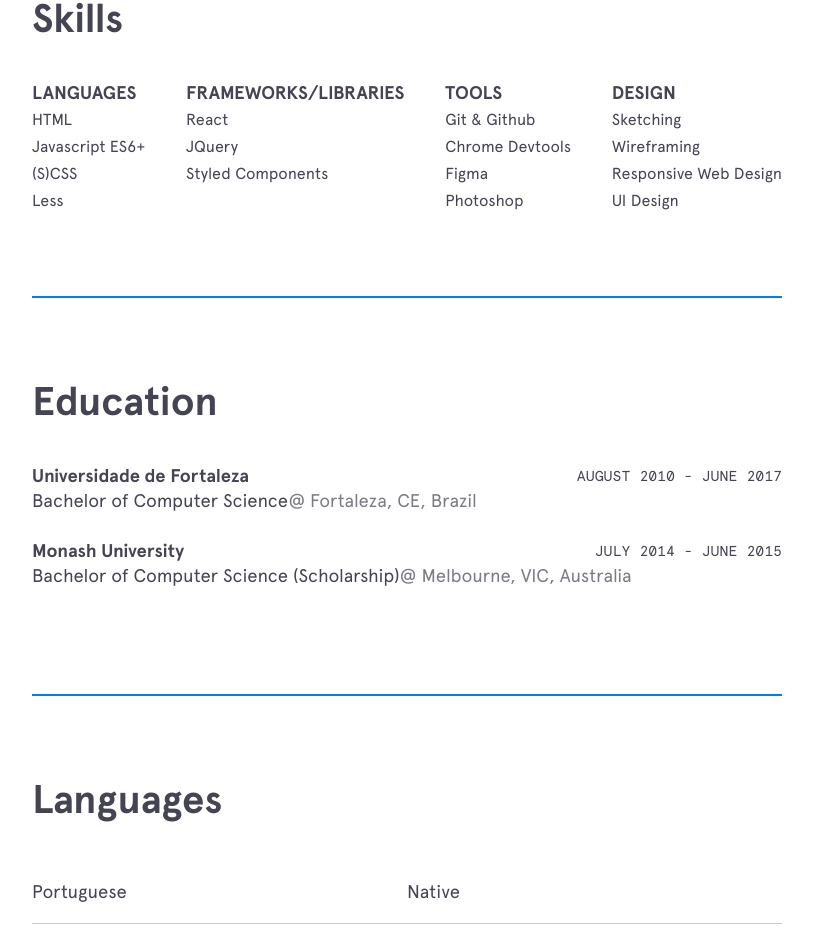
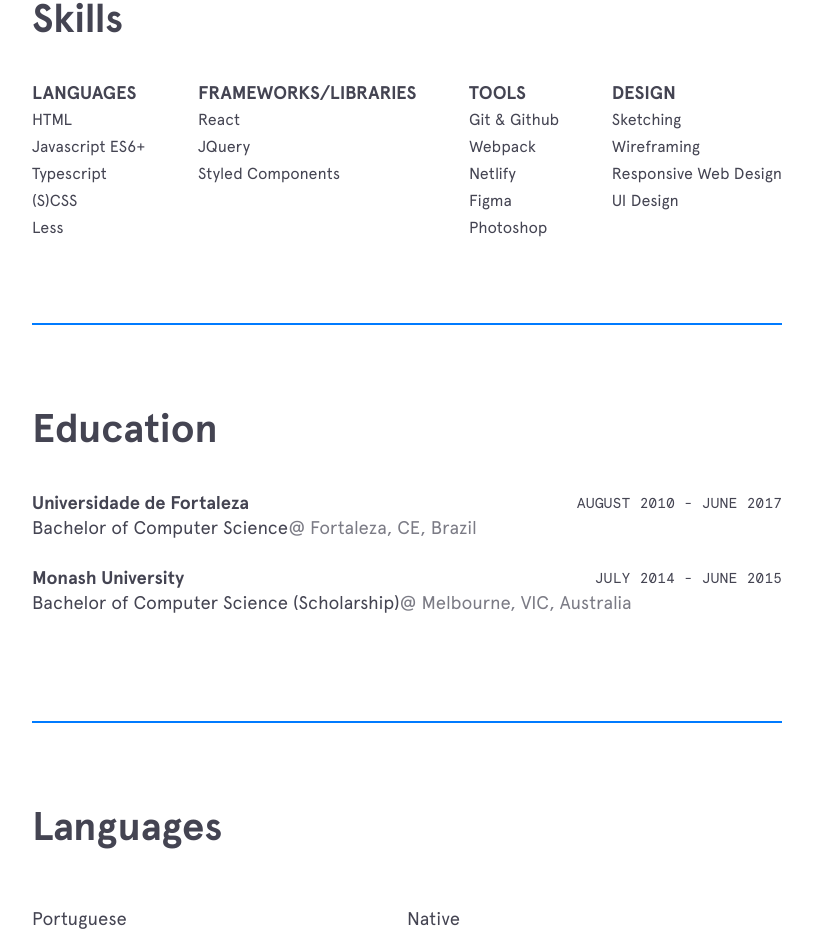
Before and after one commit to msfern/msfern-v1, a React (Create React App) app: page / in a window 1280 px wide. Shown: the part 1339-2271 px from the top of the page, without its empty margins (233-1046 px from the left). Built offline with nearby package versions, Linux system fonts and the light colour scheme; the HTML template or start-up script is replaced by a standard one.

Commit message:
feat: :speech_balloon: add new skills

```diff
--- a/src/pages/Home/index.js
+++ b/src/pages/Home/index.js
@@ -111,6 +111,7 @@ function Home() {
             <ul className='skill__list'>
               <li className='skill'>HTML</li>
               <li className='skill'>Javascript ES6+</li>
+              <li className='skill'>Typescript</li>
               <li className='skill'>(S)CSS</li>
               <li className='skill'>Less</li>
             </ul>
@@ -127,7 +128,8 @@ function Home() {
             <p className='skill__label'>Tools</p>
             <ul className='skill__list'>
               <li className='skill'>Git & Github</li>
-              <li className='skill'>Chrome Devtools</li>
+              <li className='skill'>Webpack</li>
+              <li className='skill'>Netlify</li>
               <li className='skill'>Figma</li>
               <li className='skill'>Photoshop</li>
             </ul>
```
